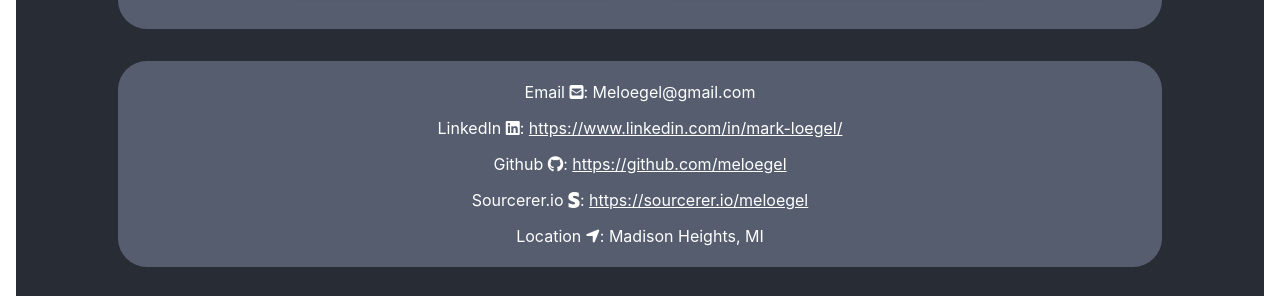
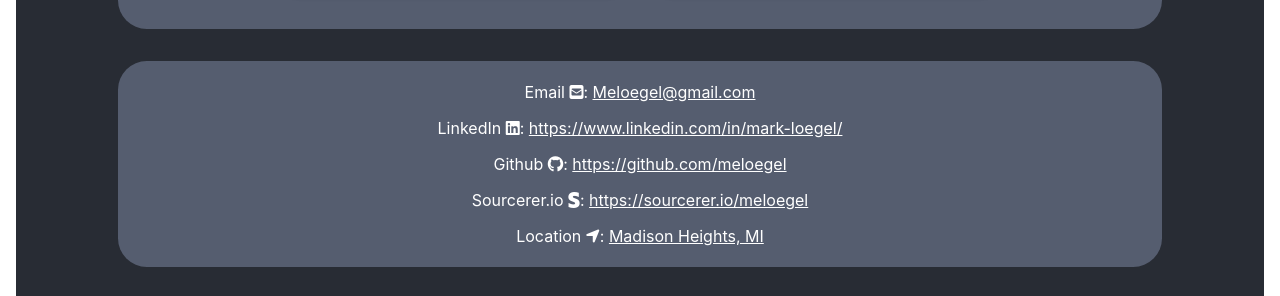
Before and after one commit to meloegel/portfolio, a React (Create React App) app: page / in a window 1280 px wide. Shown: the part 3425-3721 px from the top of the page. Built offline with nearby package versions, Linux system fonts and the light colour scheme.

Commit message:
added links to contact

```diff
--- a/src/components/contact.js
+++ b/src/components/contact.js
@@ -5,11 +5,11 @@
     return (
         <div className='hvr-grow' id='contactDiv' >
             <div className="contact">
-                <p>Email <i class="fas fa-envelope-square"></i>: Meloegel@gmail.com</p>
+                <p>Email <i class="fas fa-envelope-square"></i>: <a href='mailto:Meloegel@gmail.com'>Meloegel@gmail.com</a></p>
                 <p>LinkedIn <i class="fab fa-linkedin"></i>: <a href='https://www.linkedin.com/in/mark-loegel/'>https://www.linkedin.com/in/mark-loegel/</a></p>
                 <p>Github <i class="fab fa-github"></i>: <a href='https://github.com/meloegel'>https://github.com/meloegel</a></p>
                 <p>Sourcerer.io <i class="fab fa-stripe-s"></i>: <a href='https://sourcerer.io/meloegel'>https://sourcerer.io/meloegel</a></p>
-                <p>Location <i class="fas fa-location-arrow"></i>: Madison Heights, MI</p>
+                <p>Location <i class="fas fa-location-arrow"></i>: <a href='https://www.google.com/maps/place/Madison+Heights,+MI+48071/@42.4574891,-83.2864404,10.66z/data=!4m5!3m4!1s0x8824c560e64063fb:0xfe0210da6a27be1d!8m2!3d42.4858692!4d-83.1052028' target='_blank' rel="noopener noreferrer"> Madison Heights, MI</a></p>
             </div>
         </div>
     )
```
